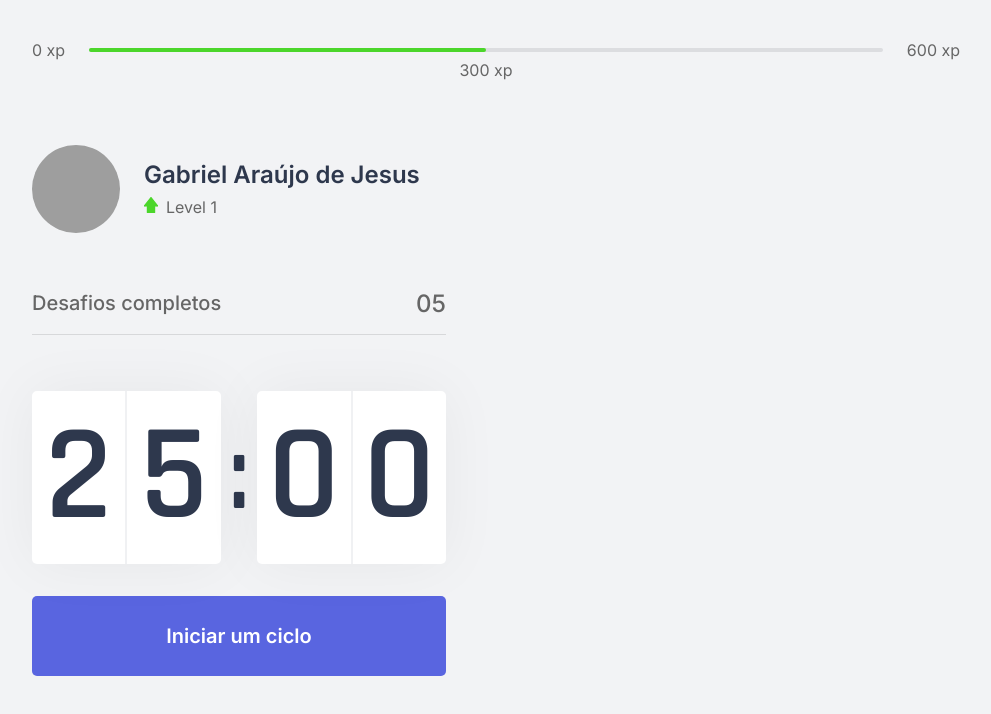
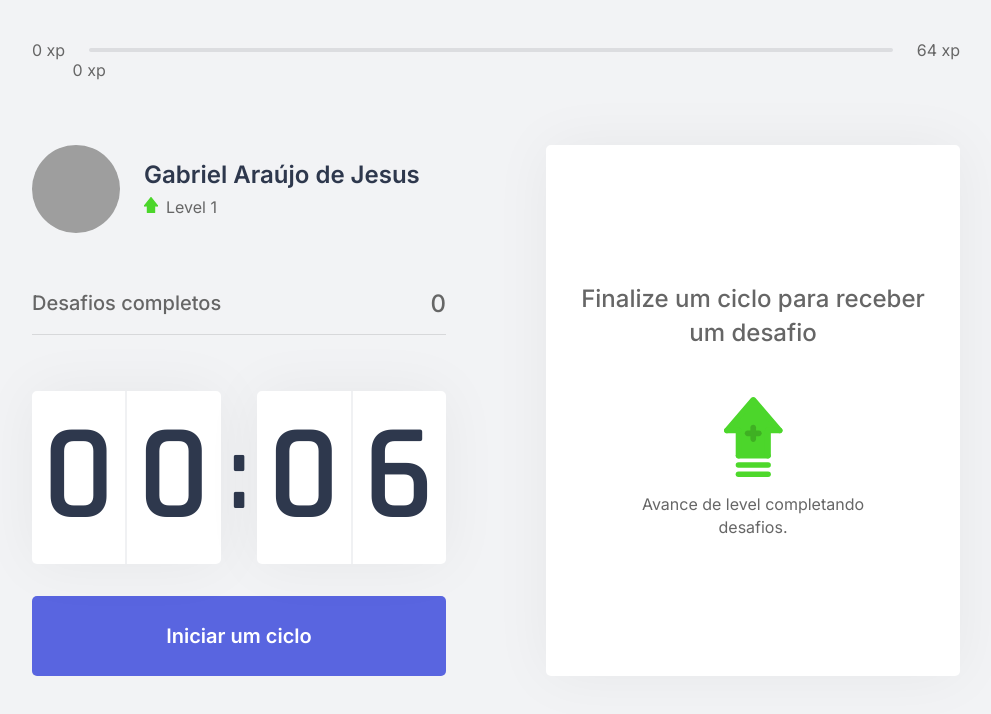
Before and after one commit to Gabriel-J3sus/Move.It-NLW4, a Next.js app: page / in a window 1280 px wide. Shown: the top 714 px of the page, without its empty margins (144-1135 px from the left). Built offline with nearby package versions, Linux system fonts and the light colour scheme; grey boxes are pictures that could not be loaded.

Commit message:
NLW4 - aula 3 - context api

```diff
--- /dev/null
+++ b/challenges.json
@@ -0,0 +1,62 @@
+[
+  {
+    "type": "body",
+    "description": "Estique um de seus braços com a palma da mão virada para frente e puxe os dedos para cima por 10 segundos por mão.",
+    "amount": 80
+  },
+  {
+    "type": "body",
+    "description": "Estique seu braço contra o peito e puxe-o utilizando o outro braço por 10 segundos por braço.",
+    "amount": 60
+  },
+  {
+    "type": "body",
+    "description": "Puxe seu pescoço com a ajuda da mão para a direita e para a esquerda, permanecendo na posição por alguns segundos.",
+    "amount": 70
+  },
+  {
+    "type": "body",
+    "description": "Com as duas mãos na parte de trás da cabeça, leve-a para baixo, alongando a parte de trás da região.",
+    "amount": 60
+  },
+  {
+    "type": "body",
+    "description": "Cruze as pernas e desça com as mãos esticadas em direção ao chão. Repita o movimento com a outra perna na frente.",
+    "amount": 100
+  },
+  {
+    "type": "body",
+    "description": "Sentado, abra as pernas e tente encostar as palmas das mãos no chão, repita 3 vezes por 5 segundos.",
+    "amount": 80
+  },
+  {
+    "type": "body",
+    "description": "Puxe o joelho de encontro ao peito e segure, troque de perna após 10 segundos.",
+    "amount": 50
+  },
+  {
+    "type": "body",
+    "description": "Sentado, cruze uma perna e incline seu tronco à frente, troque de perna após 10 segundos.",
+    "amount": 80
+  },
+  {
+    "type": "eye",
+    "description": "Sentado, feche os olhos e cubra-os com as palmas da mão durante 2 minutos, depois abra normalmente.",
+    "amount": 90
+  },
+  {
+    "type": "eye",
+    "description": "Em algum ambiente aberto, olhe o mais longe que puder em quatro direções por 3s, mexa apenas os olhos. Repita 3 vezes.",
+    "amount": 140
+  },
+  {
+    "type": "eye",
+    "description": "Usando os polegares, massage a área abaixo das sobrancelhas em movimentos circulares por 15 segundos.",
+    "amount": 70
+  },
+  {
+    "type": "body",
+    "description": "Em pé, gire a cintura o máximo que puder para a esquerda, segure por cinco segundos. Repita para a direita.",
+    "amount": 90
+  }
+]
--- /dev/null
+++ b/src/components/ChallengeBox.tsx
@@ -0,0 +1,46 @@
+import { useContext } from 'react';
+import { ChallengesContext } from '../contexts/ChallengesContext';
+import styles from '../styles/components/ChallengeBox.module.css'
+
+export function ChallengeBox() {
+  const { activeChallenge, resetChallenge } = useContext(ChallengesContext);
+
+  return (
+    <div className={styles.challengeBoxContainer}>
+      { activeChallenge ? (
+        <div className={styles.challengeActive}>
+          <header>Ganhe {activeChallenge.amount} xp</header>
+          <main>
+            <img src={`icons/${activeChallenge.type}.svg`} alt=""/>
+            <strong>Novo desafio</strong>
+            <p>{activeChallenge.description}</p>
+          </main>
+
+          <footer>
+            <button
+              type="button"
+              className={styles.challengeFailedButton}
+              onClick={resetChallenge}
+            >
+              Falhei
+            </button>
+            <button
+              type="button"
+              className={styles.challengeSucceededButton}
+            >
+              Completei
+            </button>
+          </footer>
+        </div>
+      ) : (
+        <div className={styles.challegeNotActive}>
+          <strong>Finalize um ciclo para receber um desafio</strong>
+          <p>
+            <img src="icons/level-up.svg" alt="Level Up"/>
+            Avance de level completando desafios.
+          </p>
+        </div>
+      )}
+    </div>
+  )
+}
--- a/src/components/CompletedChallenges.tsx
+++ b/src/components/CompletedChallenges.tsx
@@ -1,10 +1,14 @@
+import { useContext } from 'react'
+import { ChallengesContext } from '../contexts/ChallengesContext'
 import styles from '../styles/components/CompletedChallenges.module.css'
 
 export function CompletedChallenges() {
+  const { challengesCompleted } = useContext(ChallengesContext);
+
   return (
     <div className={styles.completedChallengesContainer}>
       <span>Desafios completos</span>
-      <span>05</span>
+      <span>{challengesCompleted}</span>
     </div>
   )
 }
--- a/src/components/Countdown.tsx
+++ b/src/components/Countdown.tsx
@@ -1,9 +1,15 @@
-import { useEffect, useState } from 'react';
+import { useContext, useEffect, useState } from 'react';
+import { ChallengesContext } from '../contexts/ChallengesContext';
 import styles from '../styles/components/Countdown.module.css';
 
+let countdownTimeout: NodeJS.Timeout;
+
 export function Countdown() {
-  const [time, setTime] = useState(25 * 60);
-  const [active, setaActive] = useState(false);
+  const { startNewChallenge } = useContext(ChallengesContext);
+
+  const [time, setTime] = useState(0.1 * 60);
+  const [isActive, setIsActive] = useState(false);
+  const [hasFinished, setHasFinished] = useState(false);
 
   const minutes = Math.floor(time / 60);
   const seconds = time % 60;
@@ -12,16 +18,26 @@
   const [secondLeft, secondRight] = String(seconds).padStart(2, '0').split('');
 
   function startCountdown() {
-    setaActive(true);
+    setIsActive(true);
+  }
+
+  function resetCountdown() {
+    clearTimeout(countdownTimeout);
+    setIsActive(false);
+    setTime(0.1 * 60);
   }
 
   useEffect(() => {
-    if (active && time > 0) {
-      setTimeout(() => {
+    if (isActive && time > 0) {
+      countdownTimeout = setTimeout(() => {
         setTime(time - 1);
       }, 1000)
+    } else if (isActive && time === 0) {
+      setHasFinished(true);
+      setIsActive(false);
+      startNewChallenge();
     }
-  }, [active, time])
+  }, [isActive, time])
 
   return (
     <div>
@@ -39,6 +55,26 @@
         </div>
       </div>
 
+      { hasFinished ? (
+        <button
+          disabled
+          className={styles.countdownButton}
+        >
+          Ciclo encerrado
+        </button>
+      ) : (
+        <>
+          { isActive ? (
+
+            <button
+              type="button"
+              className={`${styles.countdownButton} ${styles.countdownButtonActive}`}
+              onClick={resetCountdown}
+            >
+              Abandonar ciclo
+            </button>
+          ) : (
+
             <button
               type="button"
               className={styles.countdownButton}
@@ -46,6 +82,10 @@
             >
               Iniciar um ciclo
             </button>
+          ) }
+        </>
+      )}
+
     </div>
   )
 }
--- a/src/components/ExperienceBar.tsx
+++ b/src/components/ExperienceBar.tsx
@@ -1,17 +1,23 @@
+import { useContext } from 'react';
+import { ChallengesContext } from '../contexts/ChallengesContext';
 import styles from '../styles/components/ExperienceBar.module.css';
 
 export function ExperienceBar() {
+  const { currentExperience, experienceToNextLevel } = useContext(ChallengesContext);
+
+  const percentToNextLevel = Math.round(currentExperience * 100) / experienceToNextLevel;
+
   return (
     <header className={styles.experienceBar}>
       <span>0 xp</span>
 
       <div>
-        <div style={{ width: '50%' }} />
+        <div style={{ width: `${percentToNextLevel}%` }} />
 
-        <span className={styles.currentExperience} style={{ left: '50%' }}> 300 xp</span>
+        <span className={styles.currentExperience} style={{ left: `${percentToNextLevel}%` }}> {currentExperience} xp</span>
       </div>
 
-      <span>600 xp</span>
+      <span>{experienceToNextLevel} xp</span>
     </header>
   );
 }
--- /dev/null
+++ b/src/contexts/ChallengesContext.tsx
@@ -0,0 +1,65 @@
+import { createContext, ReactNode, useState } from 'react';
+import challenges from '../../challenges.json';
+
+interface Challenge {
+  type: 'body' | 'eye';
+  description: string;
+  amount: number;
+}
+
+interface ChallengesContextData {
+  level: number;
+  currentExperience: number;
+  challengesCompleted: number;
+  activeChallenge: Challenge;
+  experienceToNextLevel: number;
+  levelUp: () => void;
+  startNewChallenge: () => void;
+  resetChallenge: () => void;
+}
+
+interface ChallengesProviderProps {
+  children: ReactNode;
+}
+
+export const ChallengesContext = createContext({} as ChallengesContextData)
+
+export function ChallengesProvider({ children }: ChallengesProviderProps) {
+  const [level, setLevel] = useState(1);
+  const [currentExperience, setCurrentExperience] = useState(0);
+  const [challengesCompleted, setChallengesCompleted] = useState(0);
+
+  const [activeChallenge, setActiveChallenge] = useState(null);
+
+  const experienceToNextLevel = Math.pow((level + 1) * 4, 2)
+
+  function levelUp() {
+    setLevel(level + 1);
+  }
+
+  function startNewChallenge() {
+    const randomChallengeIndex = Math.floor(Math.random() * challenges.length);
+    const challenge = challenges[randomChallengeIndex];
+
+    setActiveChallenge(challenge);
+  }
+
+  function resetChallenge() {
+    setActiveChallenge(null);
+  }
+
+  return (
+    <ChallengesContext.Provider value={{
+      level,
+      currentExperience,
+      challengesCompleted,
+      activeChallenge,
+      experienceToNextLevel,
+      levelUp,
+      startNewChallenge,
+      resetChallenge,
+    }}>
+      {children}
+    </ChallengesContext.Provider>
+  )
+}
--- a/src/pages/_app.tsx
+++ b/src/pages/_app.tsx
@@ -1,7 +1,13 @@
 import '../styles/global.css';
 
+import { ChallengesProvider } from '../contexts/ChallengesContext';
+
 function MyApp({ Component, pageProps }) {
-  return <Component {...pageProps} />
+  return (
+    <ChallengesProvider>
+      <Component {...pageProps} />
+    </ChallengesProvider>
+  )
 }
 
 export default MyApp
--- a/src/pages/index.tsx
+++ b/src/pages/index.tsx
@@ -2,6 +2,7 @@
 import { Countdown } from "../components/Countdown";
 import { ExperienceBar } from "../components/ExperienceBar";
 import { Profile } from "../components/Profile";
+import { ChallengeBox } from "../components/ChallengeBox";
 
 import Head from 'next/head';
 
@@ -22,7 +23,9 @@
           <CompletedChallenges />
           <Countdown />
         </div>
-        <div></div>
+        <div>
+          <ChallengeBox />
+        </div>
       </section>
     </div>
   )
--- /dev/null
+++ b/src/styles/components/ChallengeBox.module.css
@@ -0,0 +1,109 @@
+.challengeBoxContainer {
+  height: 100%;
+
+  background: var(--white);
+  border-radius: 5px;
+  box-shadow: 0 0 60px rgba(0, 0, 0, 0.05);
+  padding: 1.5rem 2rem;
+
+  display: flex;
+  flex-direction: column;
+  align-items: center;
+  justify-content: center;
+
+  text-align: center;
+}
+
+.challegeNotActive {
+  display: flex;
+  flex-direction: column;
+  align-items: center;
+}
+
+.challegeNotActive strong {
+  font-size: 1.5rem;
+  font-weight: 500;
+  line-height: 1.4;
+}
+
+.challegeNotActive p {
+  display: flex;
+  flex-direction: column;
+  align-items: center;
+  line-height: 1.4;
+  max-width: 70%;
+  margin-top: 3rem;
+}
+
+.challegeNotActive p img {
+  margin-bottom: 1rem;
+}
+
+.challengeActive {
+  height: 100%;
+
+  display: flex;
+  flex-direction: column;
+}
+
+.challengeActive header {
+  color: var(--blue);
+  font-weight: 600;
+  font-size: 1.25rem;
+  padding: 0 2rem 1.5rem;
+  border-bottom: 1px solid var(--gray-line);
+}
+
+.challengeActive main {
+  flex: 1;
+  display: flex;
+  flex-direction: column;
+  align-items: center;
+  justify-content: center;
+}
+
+.challengeActive main strong {
+  font-size: 2rem;
+  font-weight: 600;
+  color: var(--title);
+  margin: 1.5rem 0 1rem;
+}
+
+.challengeActive main p {
+  line-height: 1.5;
+}
+
+.challengeActive footer {
+  display: grid;
+  grid-template-columns: repeat(2, 1fr);
+  gap: 1rem;
+}
+
+.challengeActive footer button {
+  height: 3rem;
+  display: flex;;
+  align-items: center;
+  justify-content: center;
+
+  border: 0;
+  border-radius: 5px;
+
+  color: var(--white);
+
+  font-size: 1rem;
+  font-weight: 600;
+
+  transition: filter 0.2s;
+}
+
+.challengeActive footer button.challengeFailedButton {
+  background: var(--red);
+}
+
+.challengeActive footer button.challengeSucceededButton {
+  background: var(--green);
+}
+
+.challengeActive footer button:hover {
+  filter: brightness(0.9);
+}
--- a/src/styles/components/Countdown.module.css
+++ b/src/styles/components/Countdown.module.css
@@ -60,6 +60,22 @@
   transition: background-color 0.2s;
 }
 
-.countdownButton:hover {
+.countdownButton:not(:disabled):hover {
   background: var(--blue-dark);
 }
+
+.countdownButtonActive {
+  background: var(--white);
+  color: var(--title);
+}
+
+.countdownButtonActive:not(:disabled):hover {
+  background: var(--red);
+  color: var(--white);
+}
+
+.countdownButton:disabled {
+  background: var(--white);
+  color: var(--text);
+  cursor: not-allowed;
+}
```
Lines whose indentation alone changed are shown as unchanged.
